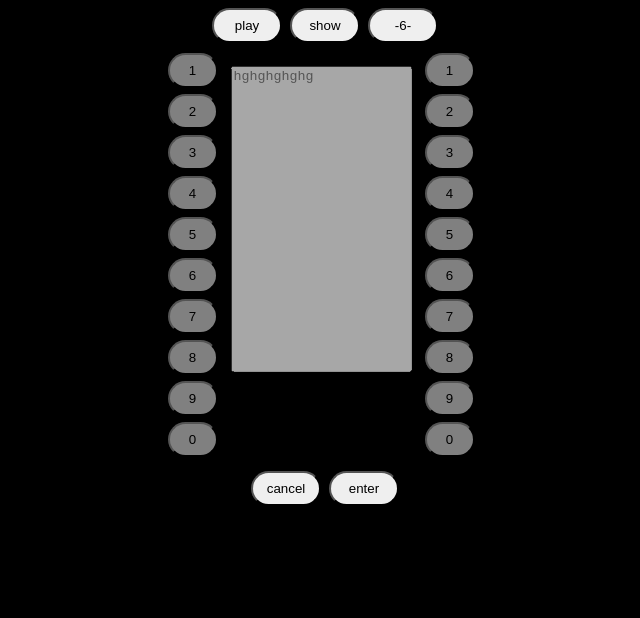
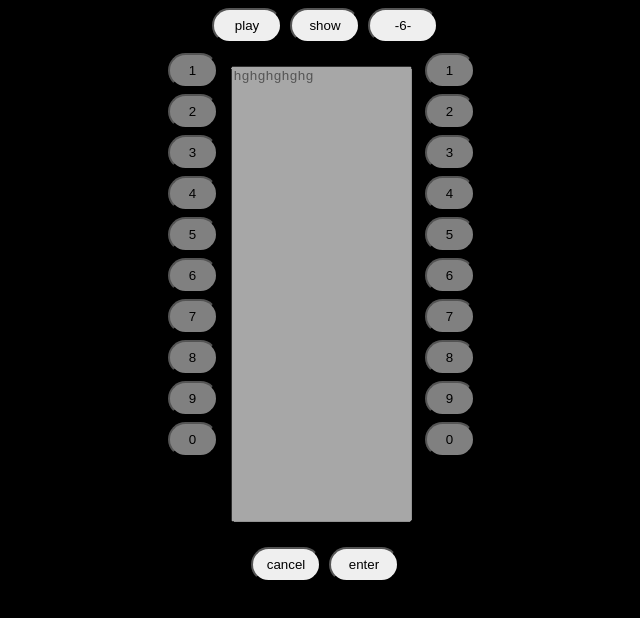
Before and after one commit to zufartech/GameForVera, a plain HTML site: page index.html in a window 1280 px wide. Shown: the whole page, without its empty margins (319-959 px from the left). Drawn offline with Linux system fonts and the light colour scheme.

Commit message:
Update index.html

```diff
--- a/index.html
+++ b/index.html
@@ -40,7 +40,7 @@
                 <input type="text" size="10" id="in">
             </div> -->
             <!-- <input type="text" size="10" id="in"> -->
-             <textarea size=10 name="text" cols=20 rows=20 disabled >hghghghghg</textarea>
+             <textarea size=10 name="text" cols=20 rows=30 disabled >hghghghghg</textarea>
         </div>
         <div class="nums">
             <button class="dial" id="1">1</button>
```
